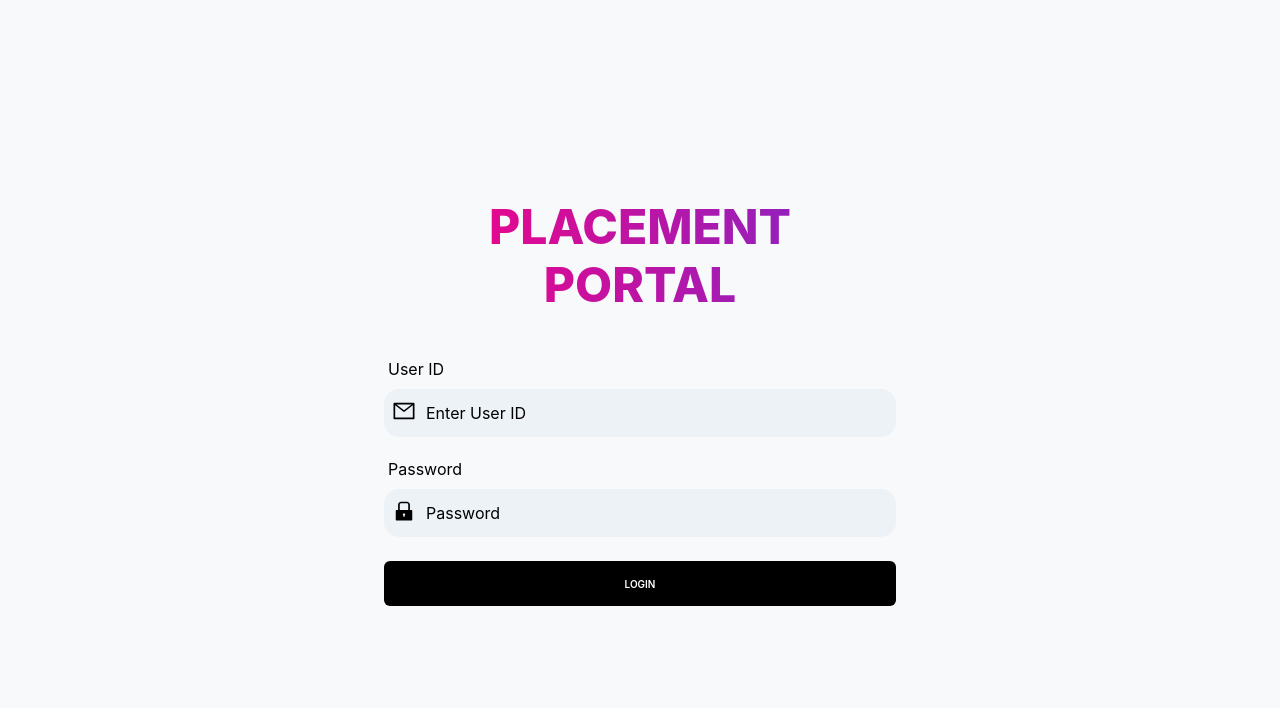
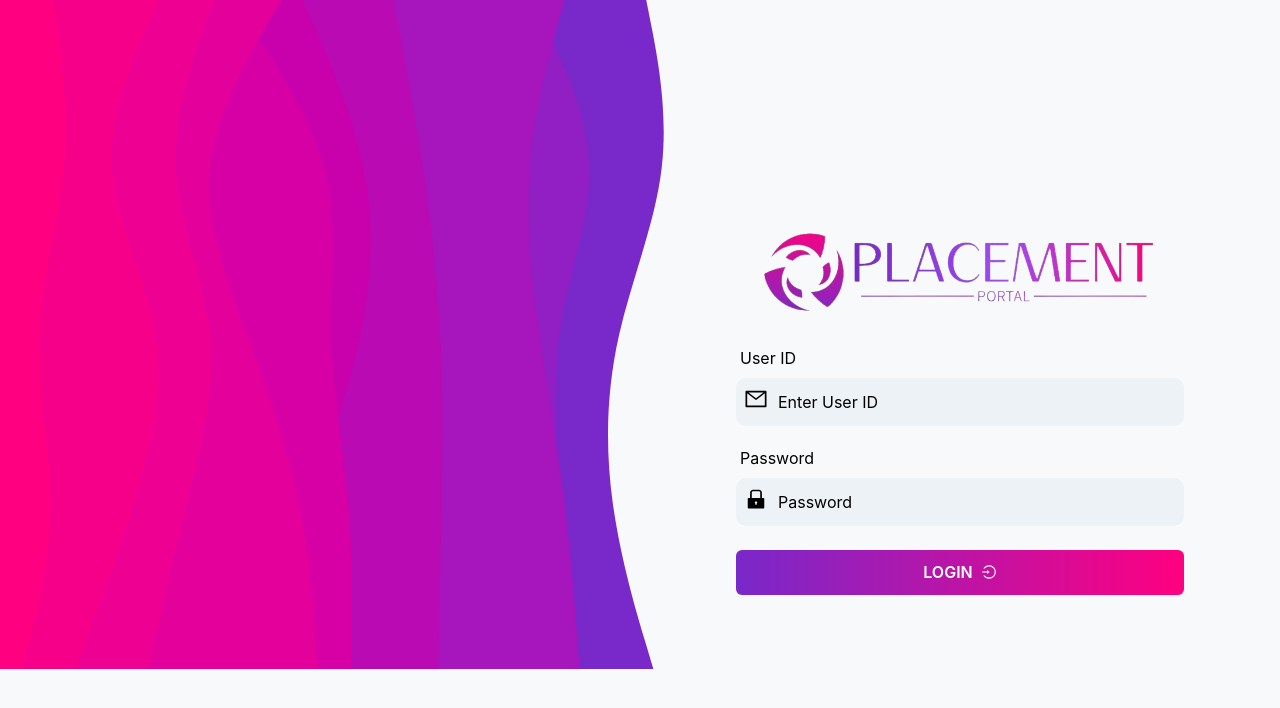
Before and after one commit to VarunSAthreya/placement-management, a Next.js app in the folder apps/web/: page /login in a window 1280 px wide. Shown: the top 708 px of the page. Built offline with nearby package versions, Linux system fonts and the light colour scheme; no server answers.

Commit message:
Modified Login Page

```diff
--- a/apps/web/pages/login.tsx
+++ b/apps/web/pages/login.tsx
@@ -1,3 +1,4 @@
+import React from 'react';
 import {
     Button,
     Flex,
@@ -7,6 +8,7 @@ import {
     Grid,
     GridItem,
     Heading,
+    Image,
     Icon,
     Input,
     InputGroup,
@@ -16,10 +18,11 @@ import {
 import { NextPage } from 'next';
 import { useRouter } from 'next/router';
 import { useForm } from 'react-hook-form';
-import { AiFillLock, AiOutlineMail } from 'react-icons/ai';
+import { AiFillLock, AiOutlineMail, AiOutlineLogin } from 'react-icons/ai';
 import { Loader } from '../components/Loader';
 import ErrorModal from '../components/Modal/Error';
 import { useAuthMutation } from '../generated/graphql';
+import Logo from '../components/Logo/Logo';
 
 type FormValues = {
     USN: string;
@@ -68,14 +71,13 @@ const Login: NextPage = () => {
     if (loading) return <Loader />;
 
     return (
-        <Flex position="relative" mb="40px">
+        <React.Fragment>
+            <Flex position="relative" mb="40px" justifyContent={'flex-end'}>
                 <Flex
                     h={{ sm: 'initial', md: '75vh', lg: '90vh' }}
-                w={{ base: '100%', md: '50%', lg: '45%' }}
-                justifyContent={'center'}
-                maxW="1044px"
-                mx="auto"
+                    w={{ base: '100%', md: '50%', lg: '40%' }}
                     mb="30px"
+                    mr={'5%'}
                     pt={{ sm: '100px', md: '0px' }}
                 >
                     <Flex
@@ -89,18 +91,7 @@ const Login: NextPage = () => {
                         borderRadius={8}
                         bg={primaryBG}
                     >
-                    <Heading
-                        fontSize="48px"
-                        mb="40px"
-                        p={1}
-                        textAlign={'center'}
-                        bgGradient="linear(to-l, #7928CA, #FF0080)"
-                        bgClip="text"
-                        fontWeight="extrabold"
-                        textTransform={'uppercase'}
-                    >
-                        Placement Portal
-                    </Heading>
+                        <Logo width={'100%'} />
                         <form onSubmit={handleSubmit(onSubmit)}>
                             <Grid templateColumns="1fr">
                                 <GridItem>
@@ -127,7 +118,7 @@ const Login: NextPage = () => {
                                             </InputLeftElement>
 
                                             <Input
-                                            borderRadius="15px"
+                                                borderRadius="10px"
                                                 variant={'filled'}
                                                 mb="4px"
                                                 focusBorderColor={blackToWhite}
@@ -152,7 +143,9 @@ const Login: NextPage = () => {
                                 </GridItem>
                                 <GridItem mt={4}>
                                     <FormControl
-                                    isInvalid={errors.password !== undefined}
+                                        isInvalid={
+                                            errors.password !== undefined
+                                        }
                                     >
                                         <FormLabel
                                             ms="4px"
@@ -173,7 +166,7 @@ const Login: NextPage = () => {
                                                 />
                                             </InputLeftElement>
                                             <Input
-                                            borderRadius="15px"
+                                                borderRadius="10px"
                                                 variant={'filled'}
                                                 mb="4px"
                                                 fontSize="md"
@@ -209,16 +202,18 @@ const Login: NextPage = () => {
                                 </GridItem>
                                 <GridItem>
                                     <Button
-                                    fontSize="10px"
+                                        fontSize="1rem"
                                         type="submit"
-                                    bg={blackToWhite}
+                                        color={'white'}
+                                        rightIcon={<AiOutlineLogin />}
+                                        bgGradient="linear(to-r, #7928CA, #FF0080)"
                                         w="100%"
                                         h="45"
                                         mb="20px"
-                                    color={whiteToBlack}
                                         mt="20px"
                                         _hover={{
-                                        bg: buttonHover,
+                                            bgGradient:
+                                                'linear-gradient(to right, #531a8e, #d6016c)',
                                         }}
                                     >
                                         LOGIN
@@ -228,7 +223,15 @@ const Login: NextPage = () => {
                         </form>
                     </Flex>
                 </Flex>
+                <Image
+                    src={'/assests/images/Background-Images/login-wave.svg'}
+                    alt={'bg-image'}
+                    pos={'absolute'}
+                    left={0}
+                    zIndex={-50}
+                />
             </Flex>
+        </React.Fragment>
     );
 };
 
```
Lines whose indentation alone changed are shown as unchanged.
